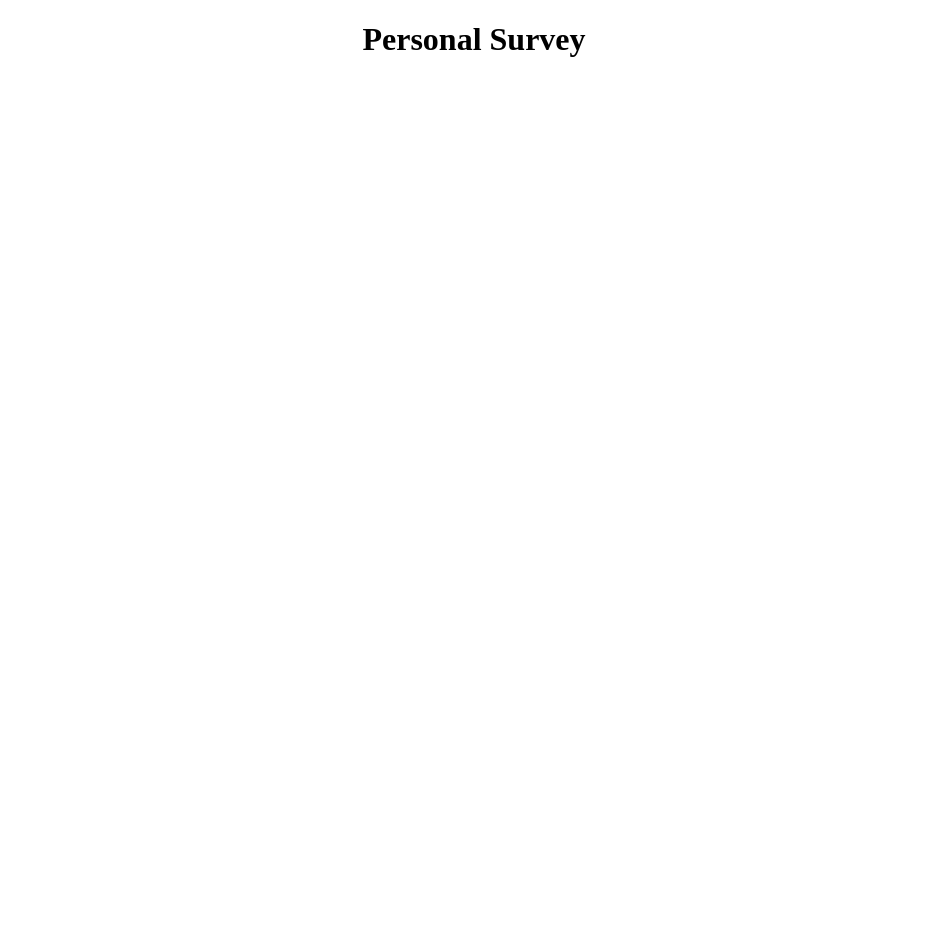
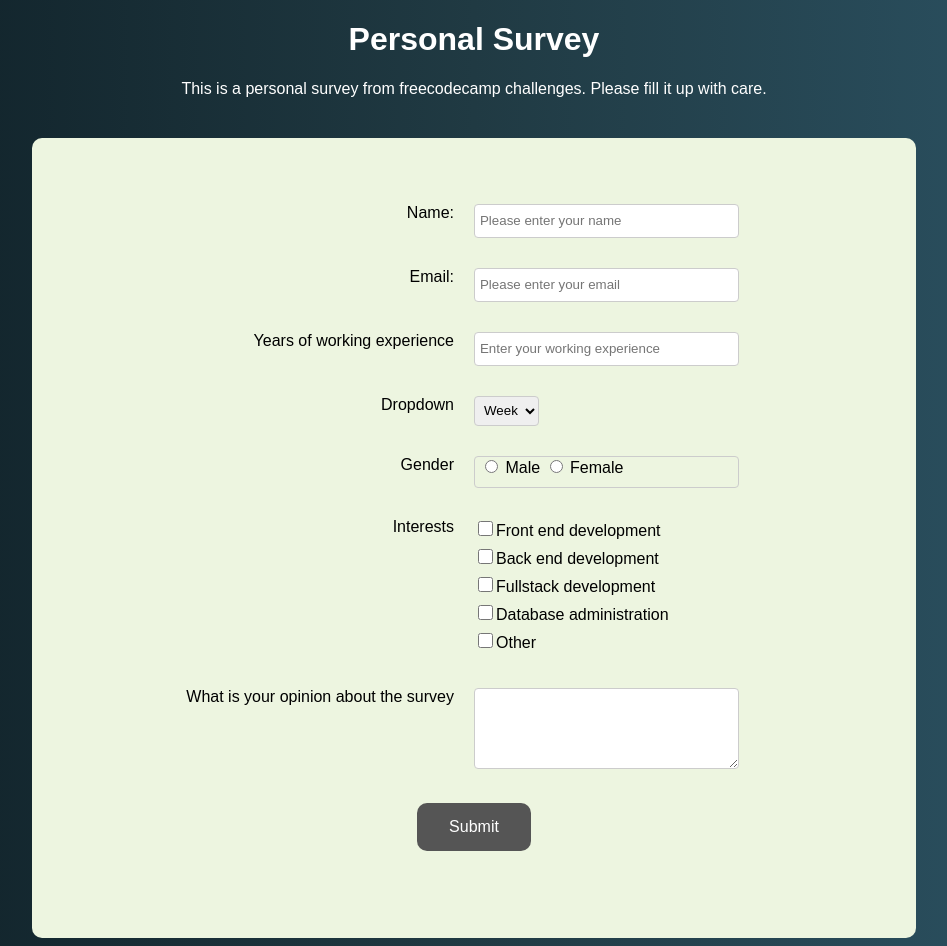
Before and after one commit to GuilhermeFerreiraAraujo/PersonalSurvey, a plain HTML site: page index.html in a window 1280 px wide. Shown: the whole page, without its empty margins (166-1113 px from the left). Before the commit the page ends 800 px from the top, so only its background shows below. Drawn offline with Linux system fonts and the light colour scheme.

Commit message:
Finish stories

```diff
--- a/index.html
+++ b/index.html
@@ -1,21 +1,89 @@
 <!DOCTYPE html>
 <html lang="en">
+
 <head>
     <meta charset="UTF-8">
     <meta name="viewport" content="width=device-width, initial-scale=1.0">
     <meta http-equiv="X-UA-Compatible" content="ie=edge">
-    <meta name="description" content="Project from freecodecamp web site created to in order to archive the TODO challanges and practice">
+    <meta name="description"
+        content="Project from freecodecamp web site created to in order to archive the TODO challanges and practice">
     <meta name="keywords" contet="HTML5, javascript, css, freecodecamp, Freelancer, Developer, CodeForFun">
     <meta name="author" content="Guilherme Ferreira de Araújo">
     <title>Personal Survey</title>
     <link rel="stylesheet" href="styles.css">
     <script type="text/javascript" src="script.js"></script>
 </head>
+
 <body>
     <header>
         <hgroup>
             <h1 id="title">Personal Survey</h1>
         </hgroup>
+        <p id="description">This is a personal survey from freecodecamp challenges. Please fill it up with care.</p>
     </header>
+
+    <div class="main">
+        <form class="survejform" id="survey-form">
+            <br />
+            <br />
+            <div class="fieldset grid">
+                <label id="name-label" class="column1" for="">Name: </label>
+                <input type="text" id="name" class="column2 custom-text-box" placeholder="Please enter your name" required/>
+            </div>
+
+            <div class="fieldset grid">
+                <label class="column1" id="email-label" for="email">Email:</label>
+                <input type="email" id="email" class="column2 custom-text-box" placeholder="Please enter your email" required/>
+            </div>
+
+
+            <div class="fieldset grid">
+                <label class="column1" for="number" id="number-label">Years of working experience</label>
+                <input type="number" class="column2 custom-text-box" name="" min="1" max="50" id="number"
+                    placeholder="Enter your working experience">
+            </div>
+
+            <div class="fieldset grid">
+                <label class="column1" for="dropdown" id="dropdown-label">Dropdown</label>
+                <div class="column2">
+                    <select name="" class="custom-text-box" id="dropdown">
+                        <option>Week</option>
+                        <option>Month</option>
+                        <option>Year</option>
+                    </select>
+                </div>
+            </div>
+
+            <div class="fieldset grid">
+                <label class="column1" for="">Gender</label>
+                <div class="column2 custom-text-box">
+                    <input type="radio" name="gender" value="male"> Male
+                    <input type="radio" name="gender" value="female"> Female
+                </div>
+            </div>
+
+
+            <div class="fieldset grid">
+                <label class="column1" for="">Interests</label>
+                <div class="column2 checkbox-container">
+                    <input type="checkbox" class="custom-checkbox" name="frontEnd" value="frontEnd">Front end development<br>
+                    <input type="checkbox" class="custom-checkbox" name="backEnd" value="backEnd">Back end development<br>
+                    <input type="checkbox" class="custom-checkbox" name="fullstack" value="fullstack">Fullstack development<br>
+                    <input type="checkbox" class="custom-checkbox" name="database" value="database">Database administration<br>
+                    <input type="checkbox" class="custom-checkbox" name="other" value="other">Other<br>
+                </div>
+            </div>
+
+            <div class="fieldset grid">
+                <label class="column1" for="">What is your opinion about the survey</label>
+                <textarea class="custom-text-area" name="" id="comments" cols="30" rows="5"></textarea>
+            </div>
+
+            <button class="form-submit-button submitBtn" id="submit">Submit</button>
+        </form>
+    </div>
+
+
 </body>
+
 </html>
--- a/script.js
+++ b/script.js
@@ -1,4 +1,4 @@
 
 window.onload = function() {
-    alert("All ready for start;");
+    //alert("All ready for start;");
 }
--- a/styles.css
+++ b/styles.css
@@ -1,8 +1,85 @@
 
 html {
     box-sizing: border-box;
+    background-image: linear-gradient(to right, #0f2027, #203a43, #2c5364);
+    font-family: Arial, Helvetica, sans-serif;
 }
 
 header {
     text-align: center;
+    color: white;
 }
+
+.main{
+    width: 70%;
+    height: 800px;
+    background-color: #EDF5E0;
+    margin:auto;
+    text-align: center;
+    border-radius: 10px;
+    margin-top: 40px;
+}
+
+.fieldset {
+    margin-top: 30px;
+    margin-bottom: 30px;
+}
+
+.grid {
+    display: grid;
+    grid-template-columns: 50% 30%;
+
+}
+
+.column1 {
+    grid-column: 1;
+    text-align: right;
+    margin-right: 20px;
+}
+
+.column2 {
+    grid-column: 2;
+    text-align: left;
+}
+
+.custom-text-box{
+    border: 1px solid #ccc;
+    border-radius: 4px;
+    height: 30px;
+    padding-left: 5px;
+}
+
+.custom-text-area{
+    border: 1px solid #ccc;
+    border-radius: 4px;
+}
+
+
+.custom-checkbox{
+    width: 15px;
+    height: 15px;
+    margin-bottom: 10px;
+}
+
+.checkbox-container{
+    border-radius: 10px;
+}
+
+
+.submitBtn {
+    background-color: #555555; /* Green */
+    border: none;
+    border-radius: 10px;
+    color: white;
+    padding: 15px 32px;
+    text-align: center;
+    text-decoration: none;
+    display: inline-block;
+    font-size: 16px;
+    margin: 4px 2px;
+    cursor: pointer;
+  }
+
+  .submitBtn:active {
+    border:none;
+  }
```
